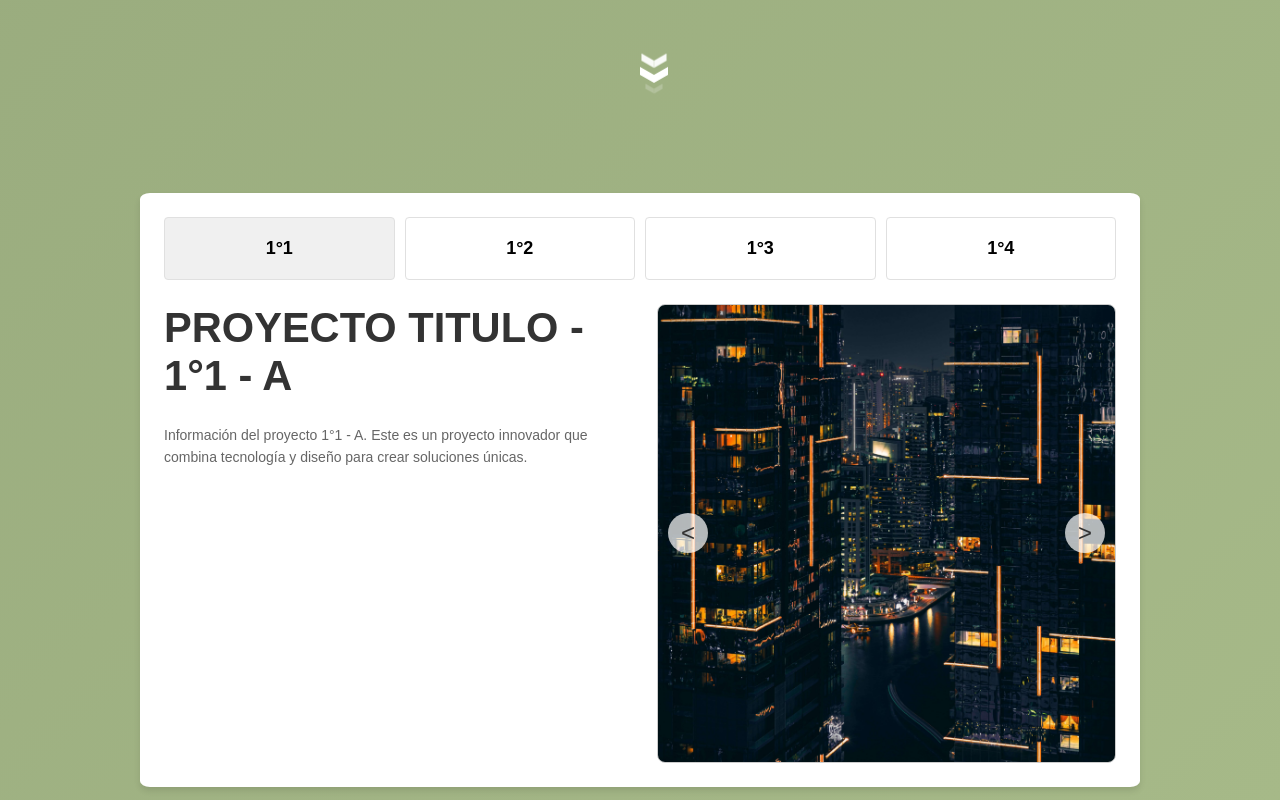
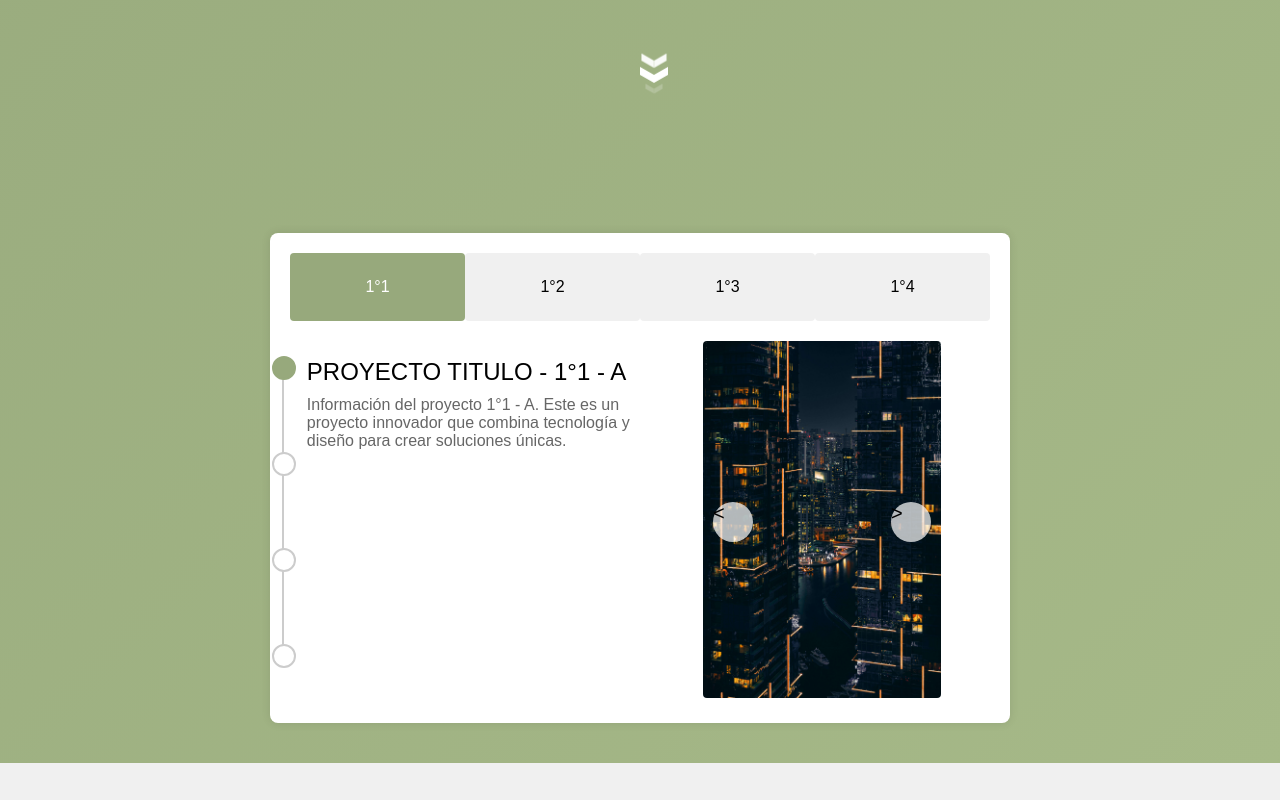
Before and after one commit to SumaCrack/Expotecnica, a plain HTML site: page ciclo_basic/primer_ano.html in a window 1280 px wide. Shown: the part 607-1407 px from the top of the page. After the commit the page ends 1370 px from the top, so only its background shows below. Drawn offline with Linux system fonts and the light colour scheme.

Commit message:
Cursos modificacion

```diff
--- a/ciclo_basic/primer_ano.html
+++ b/ciclo_basic/primer_ano.html
@@ -66,5 +66,11 @@
     </div>
 
     <script src="/js/script_curso.js"></script>
+    <script>
+        window.addEventListener("scroll", function() {
+          var header = document.querySelector(".navbar_cicloB"); // Cambiado "navbar" por ".navbar"
+          header.classList.toggle("sticky", window.scrollY > 0); // Cambiado "scrolly" por "scrollY"
+        });
+      </script>
 </body>
 </html>
--- a/css/est_cicloB.css
+++ b/css/est_cicloB.css
@@ -93,11 +93,12 @@ body {
 
 .contenido_titulo h1 {
   font-weight: 300;
-  font-size: 5rem;
-  color: white;
+  font-size: 4.7rem;
+  color: black;
   text-transform: uppercase;
   letter-spacing: 4px;
   margin-bottom: 2rem;
+  background-color: white;
 }
 
 .year-navigation {
--- a/css/est_cursos.css
+++ b/css/est_cursos.css
@@ -171,45 +171,81 @@ body {
     }
 }
 
+body {
+    font-family: Arial, sans-serif;
+    margin: 0;
+    padding: 0;
+    background-color: #f0f0f0;
+}
+
 .proyectos_contenedor {
-    width: 100%;
-    max-width: 1000px;
+    max-width: 700px;
+    height: 450px;
+    margin: 40px auto;
     background-color: #ffffff;
-    padding: 24px;
-    box-sizing: border-box;
-    display: flex;
-    flex-direction: column;
-    margin: 0 auto;
-    box-shadow: 0 4px 6px rgba(0, 0, 0, 0.1);
-    margin-bottom: 1%;
-    border-radius: 1%;
+    padding: 20px;
+    border-radius: 8px;
+    box-shadow: 0 0 10px rgba(0, 0, 0, 0.1);
+    position: relative;
 }
 
 .cursos {
     display: flex;
     justify-content: space-between;
-    margin-bottom: 24px;
+    margin-bottom: 20px;
 }
 
 .curso {
-    background-color: white;
-    padding: 20px;
-    font-size: 18px;
-    font-weight: 600;
+    padding: 25px 50px;
+    width: 80px;
+    background-color: #f0f0f0;
+    border: none;
+    border-radius: 4px;
     cursor: pointer;
     transition: background-color 0.3s;
-    flex: 1;
     text-align: center;
-    border: 1px solid #e0e0e0;
-    border-radius: 4px;
 }
 
-.curso:not(:last-child) {
-    margin-right: 10px;
+.curso.active {
+    background-color: #97A97C;
+    color: white;
 }
 
-.curso:hover, .curso.active {
-    background-color: #f0f0f0;
+.cursos_vertical {
+    position: absolute;
+    left: 2px;
+    top: 57%;
+    transform: translateY(-50%);
+}
+
+.cursos_linea {
+    position: absolute;
+    left: 50%;
+    top: 20%;
+    bottom: 0;
+    width: 2px;
+    height: 64%;
+    background-color: #ccc;
+    transform: translateX(-100%);
+    z-index: 1;
+}
+
+.curso_lin {
+    width: 20px;
+    height: 20px;
+    border-radius: 50%;
+    background-color: #fff;
+    border: 2px solid #ccc;
+    margin: 300% auto;
+    cursor: pointer;
+    position: relative;
+    z-index: 2;
+    transition: background-color 0.3s, border-color 0.3s;
+}
+
+.curso_lin.active {
+    background-color: #97A97C;
+    border-color: #97A97C;
 }
 
 .contenedor_proyecto {
@@ -219,54 +255,43 @@ body {
 
 .proyecto_info {
     width: 48%;
+    margin: 2.4%;
 }
 
 .proyecto_titulo {
-    font-size: 2.6rem;
-    font-weight: bold;
-    margin-bottom: 24px;
-    color: #333;
+    font-size: 24px;
+    margin-bottom: 10px;
 }
 
 .proyecto_descripcion {
-    font-size: 14px;
+    font-size: 16px;
     color: #666;
-    line-height: 1.6;
 }
 
 .imagen_proyecto {
-    width: 48%;
-    aspect-ratio: 1 / 1;
-    background-color: #f0f0f0;
-    border: 1px solid #ccc;
+    width: 34%;
+    right: 7%;
+    top: -10%;
     position: relative;
-    overflow: hidden;
-    border-radius: 8px;
 }
 
 .project-image {
     width: 100%;
-    height: 100%;
-    object-fit: cover;
+    border-radius: 4px;
 }
 
 .nav-arrow {
     position: absolute;
     top: 50%;
     transform: translateY(-50%);
-    width: 40px;
-    height: 40px;
     background-color: rgba(255, 255, 255, 0.7);
     border: none;
     border-radius: 50%;
-    display: flex;
-    justify-content: center;
-    align-items: center;
+    width: 40px;
+    height: 40px;
+    font-size: 20px;
     cursor: pointer;
-    z-index: 10;
-    font-size: 24px;
-    color: #333;
-    transition: background-color 0.3s ease;
+    transition: background-color 0.3s;
 }
 
 .nav-arrow:hover {
--- a/js/script_curso.js
+++ b/js/script_curso.js
@@ -15,6 +15,14 @@ document.addEventListener('DOMContentLoaded', () => {
             },
             {
                 titulo: "PROYECTO TITULO - 1°1 - B",
+                descripcion: "Información del proyecto 1°1 - B. Exploramos nuevas fronteras en el desarrollo de software y la experiencia del usuario.",
+            },
+            {
+                titulo: "PROYECTO TITULO - 1°1 - C",
+                descripcion: "Información del proyecto 1°1 - A. Este es un proyecto innovador que combina tecnología y diseño para crear soluciones únicas.",
+            },
+            {
+                titulo: "PROYECTO TITULO - 1°1 - D",
                 descripcion: "Información del proyecto 1°1 - B. Exploramos nuevas fronteras en el desarrollo de software y la experiencia del usuario.",
             }
         ],
@@ -50,23 +58,33 @@ document.addEventListener('DOMContentLoaded', () => {
 
     let currentCurso = 0;
     let currentProject = 0;
+    let currentImage = 0;
 
     function updateProject() {
         const proyecto = proyectoData[currentCurso][currentProject];
-
         proyectoTitulo.textContent = proyecto.titulo;
         proyectoDescripcion.textContent = proyecto.descripcion;
     }
 
     function updateCurso(index) {
         cursos.forEach(q => q.classList.remove('active'));
-        cursosLin.forEach(d => d.classList.remove('active'));
         cursos[index].classList.add('active');
-        cursosLin[index].classList.add('active');
         currentCurso = index;
         currentProject = 0;
         updateProject();
-        projectImage.src = imagenes[index];
+        updateVerticalNavigation();
+    }
+
+    function updateVerticalNavigation() {
+        const projectCount = proyectoData[currentCurso].length;
+        cursosLin.forEach((lin, index) => {
+            if (index < projectCount) {
+                lin.style.display = 'block';
+                lin.classList.toggle('active', index === currentProject);
+            } else {
+                lin.style.display = 'none';
+            }
+        });
     }
 
     cursos.forEach((curso, index) => {
@@ -74,37 +92,25 @@ document.addEventListener('DOMContentLoaded', () => {
     });
 
     cursosLin.forEach((cursoLin, index) => {
-        cursoLin.addEventListener('click', () => updateCurso(index));
+        cursoLin.addEventListener('click', () => {
+            currentProject = index;
+            updateProject();
+            updateVerticalNavigation();
+        });
     });
 
-    function changeProject(direction) {
-        const projectCount = proyectoData[currentCurso].length;
+    function changeImage(direction) {
         if (direction === 'next') {
-            currentProject = (currentProject + 1) % projectCount;
+            currentImage = (currentImage + 1) % imagenes.length;
         } else {
-            currentProject = (currentProject - 1 + projectCount) % projectCount;
+            currentImage = (currentImage - 1 + imagenes.length) % imagenes.length;
         }
-        updateProject();
+        projectImage.src = imagenes[currentImage];
     }
 
-    leftArrow.addEventListener('click', () => changeProject('prev'));
-    rightArrow.addEventListener('click', () => changeProject('next'));
+    leftArrow.addEventListener('click', () => changeImage('prev'));
+    rightArrow.addEventListener('click', () => changeImage('next'));
 
-    // Inicializar con el primer curso y proyecto
+    // Initialize with the first course and project
     updateCurso(0);
-
-    // Efecto de navbar pegajoso
-    window.addEventListener("scroll", function() {
-        const header = document.querySelector(".navbar_cicloB");
-        header.classList.toggle("sticky", window.scrollY > 0);
-    });
-
-    // Scroll suave al hacer clic en el indicador de desplazamiento
-    const scrollIndicator = document.querySelector('.scroll-indicator');
-    const proyectosContenedor = document.querySelector('.proyectos_contenedor');
-
-    scrollIndicator.addEventListener('click', (e) => {
-        e.preventDefault();
-        proyectosContenedor.scrollIntoView({ behavior: 'smooth' });
-    });
 });
```
